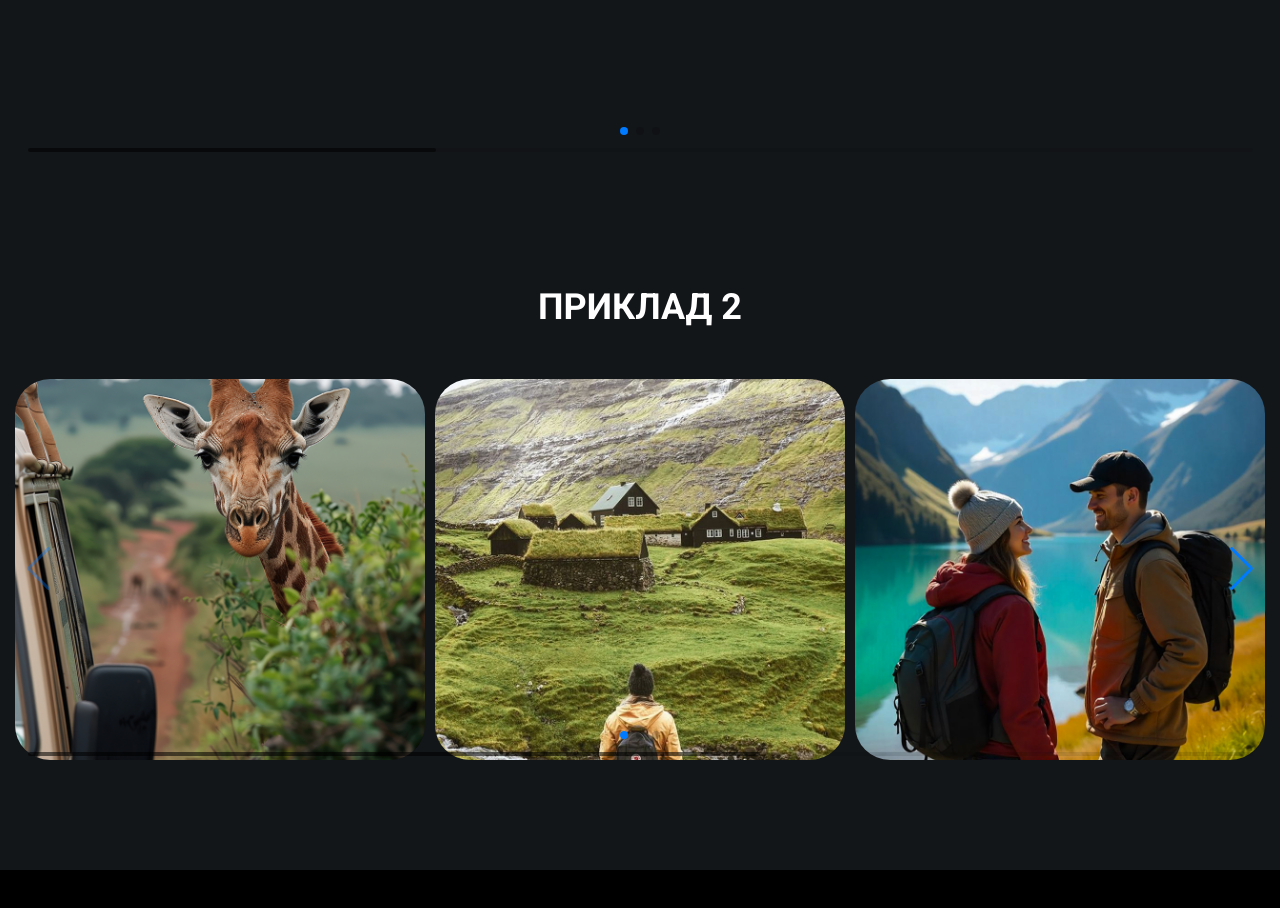
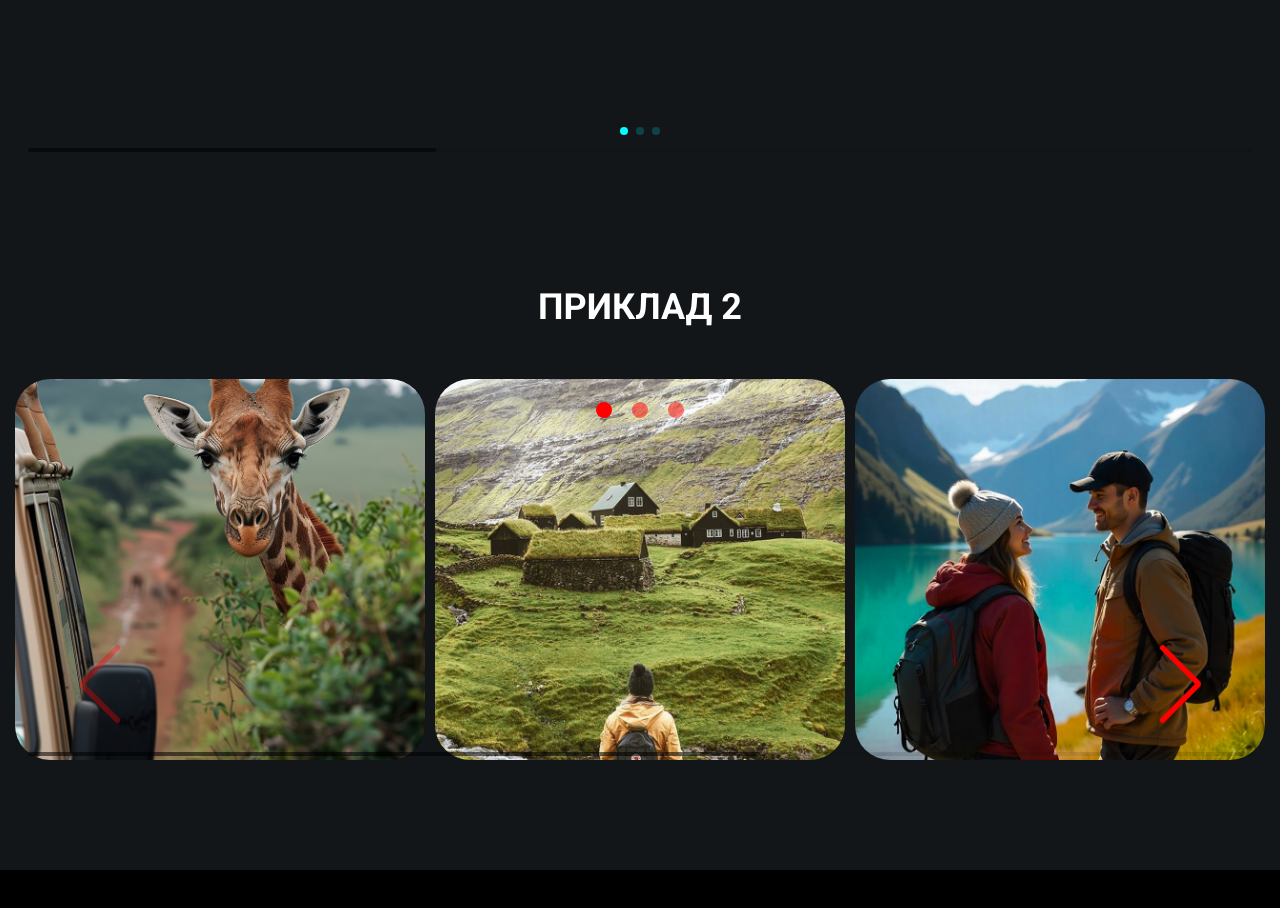
Before and after one commit to Vidiborets0012/SWIPER_JS, a plain HTML site: page index.html in a window 1280 px wide. Shown: the part 1420-2328 px from the top of the page. Drawn offline with Linux system fonts and the light colour scheme; grey boxes are pictures that could not be loaded.

Commit message:
change the basic navigation and pagination styles through local variables on the second example of the basic slider

```diff
--- a/css/style.css
+++ b/css/style.css
@@ -131,3 +131,32 @@ body {
   height: auto;
   border-radius: 35px;
 }
+
+/* ************************************ */
+/* ***** Змінити колір пагінації на базовому прикладі 1*/
+
+.slider__example-1 .swiper-pagination-bullet {
+  background-color: #00ffff;
+}
+
+.slider__example-2 {
+  --swiper-theme-color: #ff0000;
+  /* Navigation CSS Custom Properties */
+  --swiper-navigation-size: 80px;
+  --swiper-navigation-top-offset: 80%;
+  --swiper-navigation-sides-offset: 60px;
+  --swiper-navigation-color: var(--swiper-theme-color);
+
+  /* Pagination CSS Custom Properties */
+  --swiper-pagination-color: var(--swiper-theme-color);
+  --swiper-pagination-left: auto;
+  --swiper-pagination-right: 8px;
+  --swiper-pagination-bottom: auto;
+  --swiper-pagination-top: 10px;
+  --swiper-pagination-bullet-width: 16px;
+  --swiper-pagination-bullet-height: 16px;
+  --swiper-pagination-bullet-inactive-color: var(--swiper-theme-color);
+  --swiper-pagination-bullet-inactive-opacity: 0.5;
+  --swiper-pagination-bullet-opacity: 1;
+  --swiper-pagination-bullet-horizontal-gap: 10px;
+}
```
